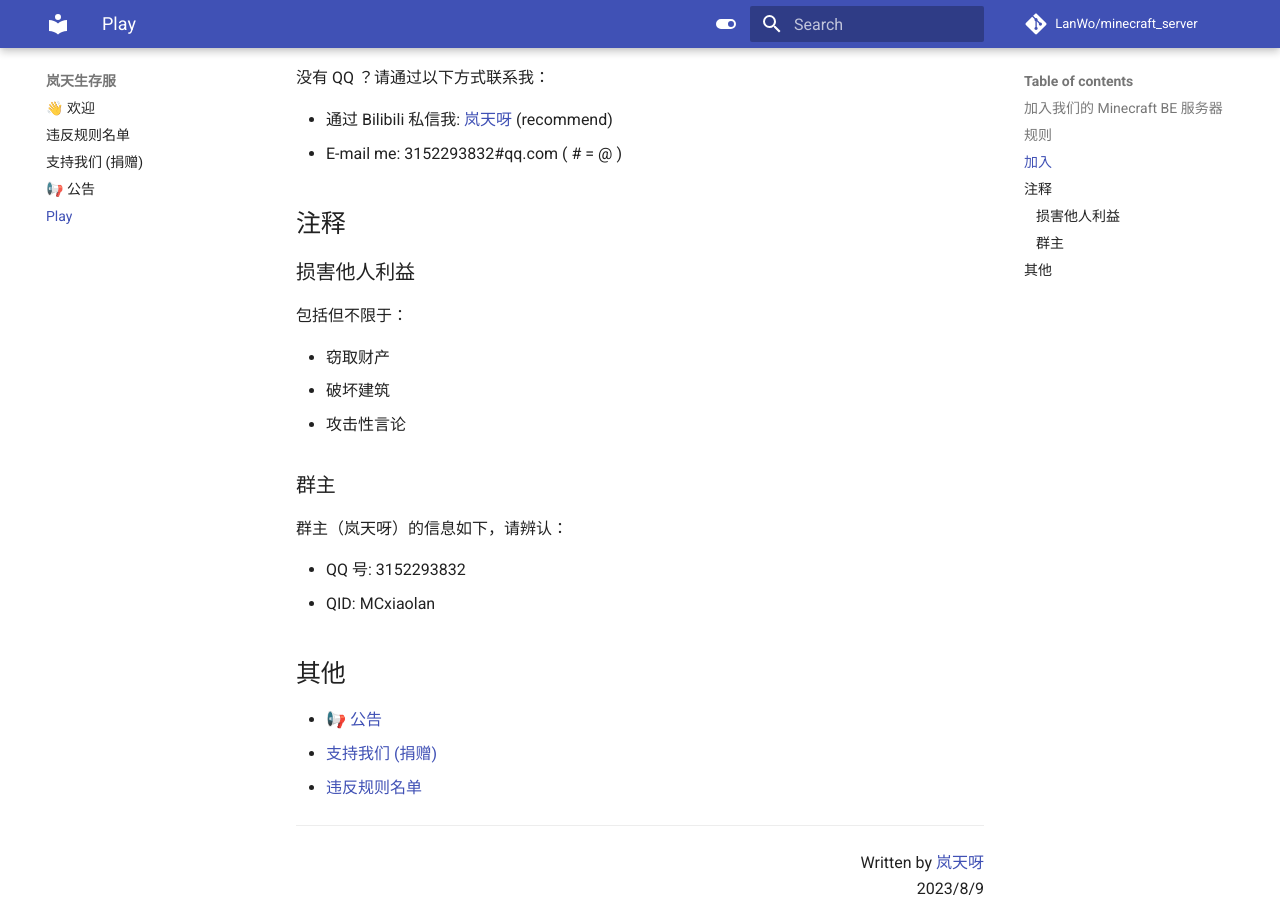
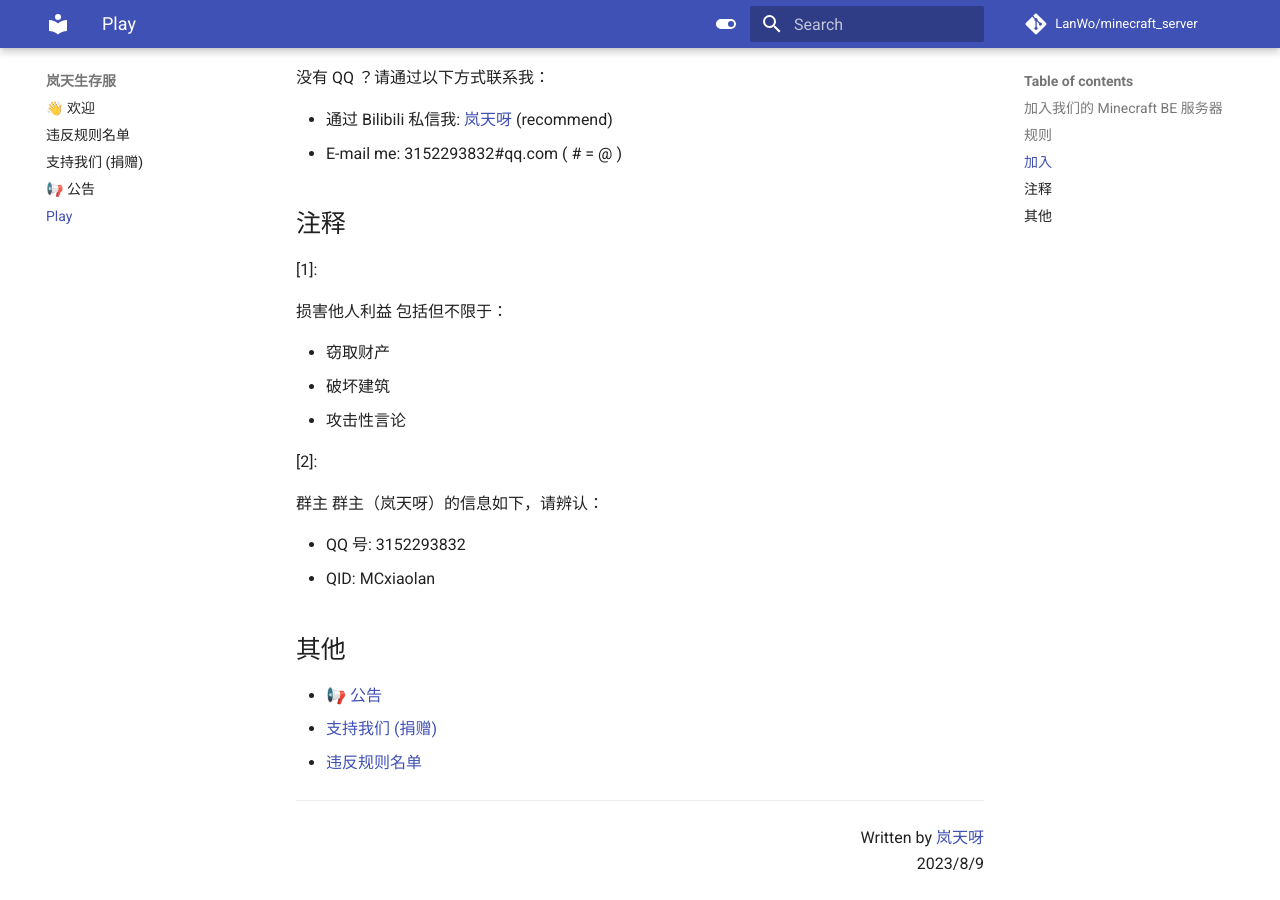
Before and after one commit to mcxiaolan/minecraft_server, an MkDocs documentation site: the page built from docs/play.md, in a window 1280 px wide and 900 px high, scrolled down 1134 px. Built offline with MkDocs 1.6.1 and Material for MkDocs 9.7.7, drawn with Linux system fonts in a browser that asks for light colours; comment, search, counter and statistics services are not loaded.

Commit message:
Update play.md

```diff
--- a/docs/play.md
+++ b/docs/play.md
@@ -45,14 +45,18 @@
 
 ## 注释
 
-### 损害他人利益
+[1]:
+
+损害他人利益
 包括但不限于：
 
 - 窃取财产
 - 破坏建筑
 - 攻击性言论
 
-### 群主
+[2]:
+
+群主
 群主（岚天呀）的信息如下，请辨认：
 
 * QQ 号: 3152293832
```
